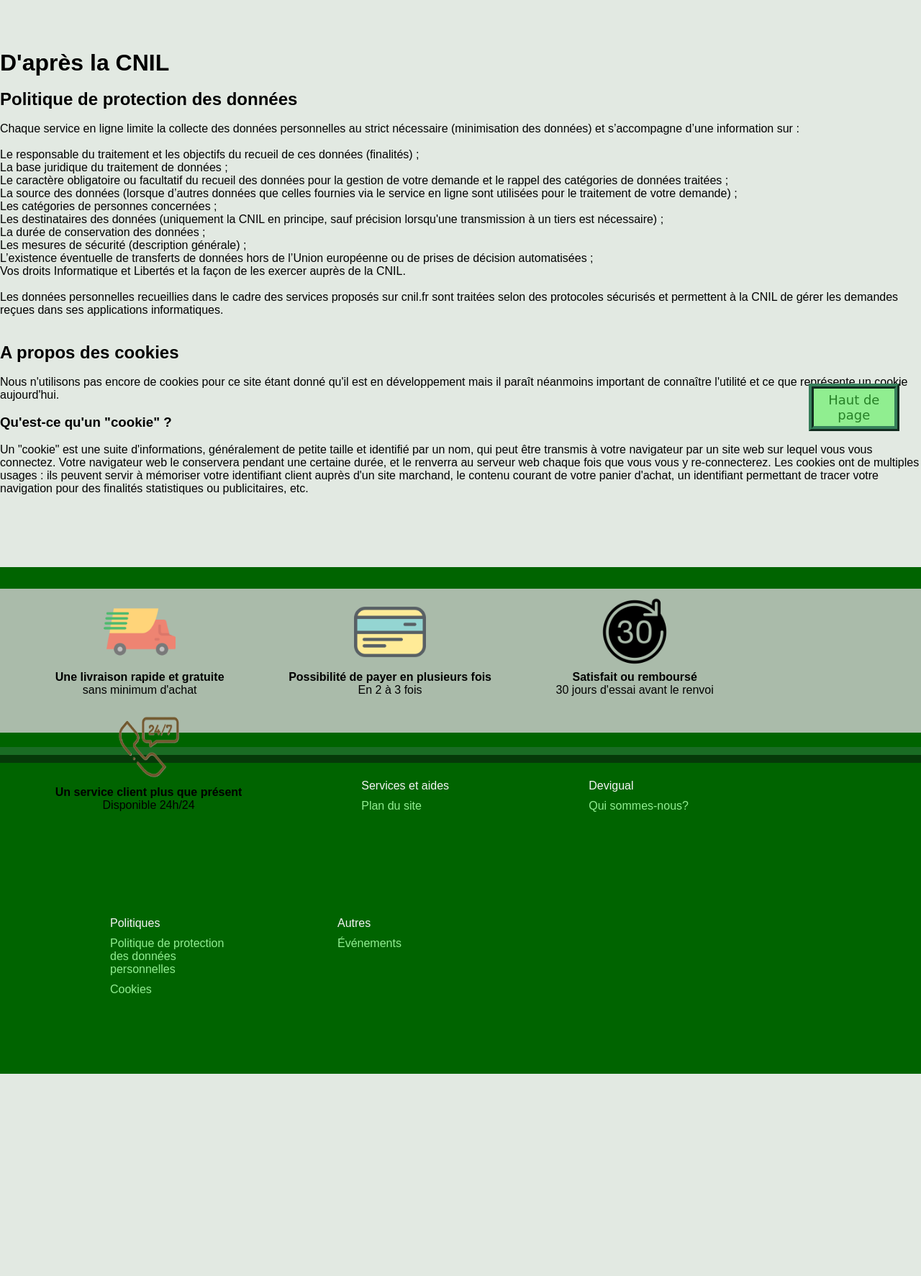
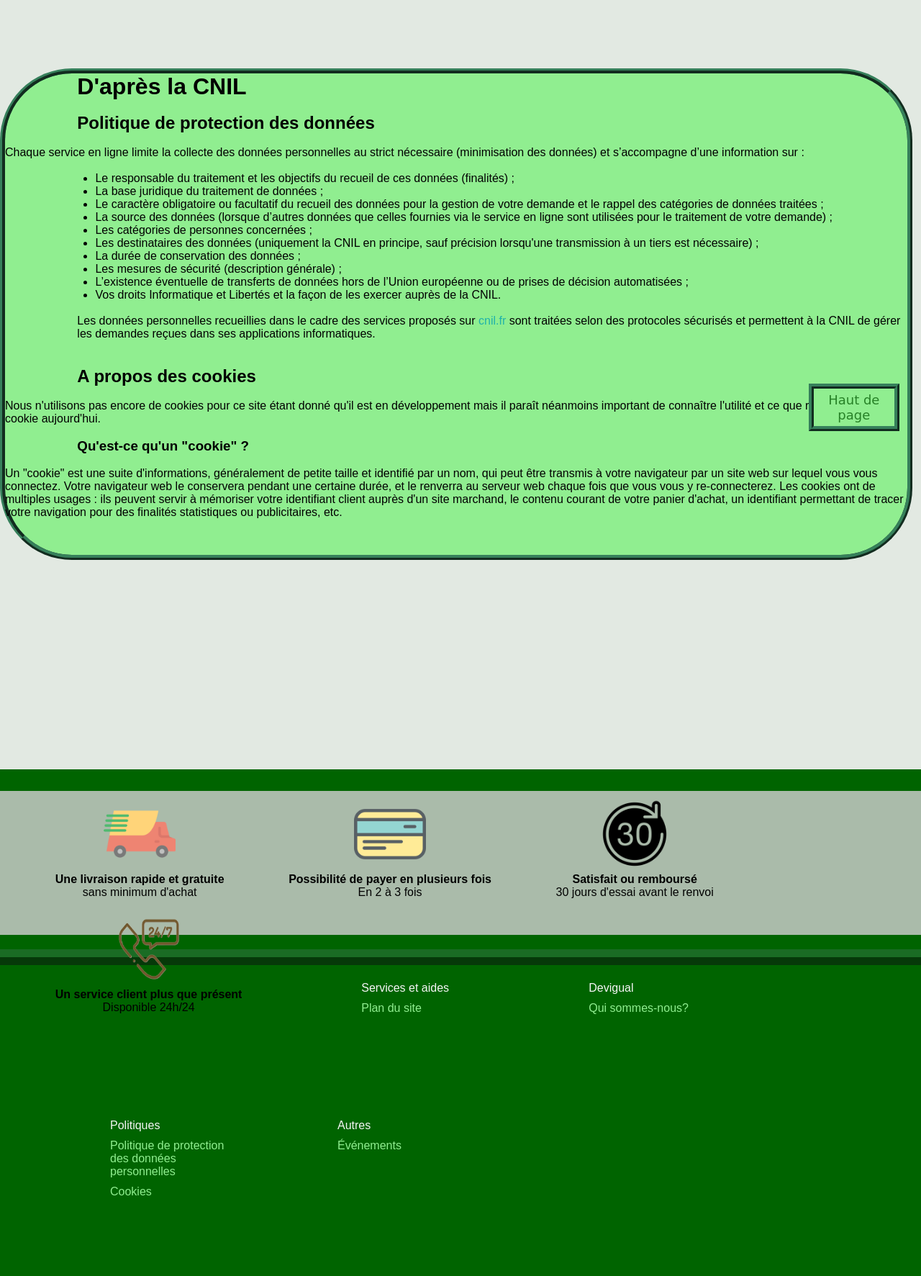
Before and after one commit to Axelerati0n/StarBooks, a PHP site: page /StarBooks/PHP/politique.php in a window 1280 px wide. Shown: the part 151-1924 px from the top of the page at 72% size. Before the commit the page ends 1643 px from the top, so only its background shows below. Run offline with PHP 8.4, Linux system fonts and the light colour scheme.

Commit message:
Update style.css

```diff
--- a/Css/style.css
+++ b/Css/style.css
@@ -394,5 +394,103 @@ a{
   list-style: none;
 }
 .marge2{
-  margin-top: 100px;
+  margin-top: 500px;
 }
+@media screen and (max-width: 858px) {
+  .prenom {
+    margin-left: 25%!important;
+    float: left!important;
+    width: 50%!important;
+  }
+  .pres {
+    margin-left: 5%!important;
+    margin-right: 5%!important;
+    margin-bottom: 20%!important;
+    width: 50%!important;
+    height: auto!important;
+  }
+  .block{
+    height: 20%!important;
+  }
+  .marge3{
+    margin-bottom: 2200px!important;
+  }
+}
+@media screen and (max-width: 1854px) {
+  .lol{
+    margin-bottom: 1000px!important;
+  }
+}
+.marge3{
+  margin-bottom: 1000px;
+}
+/*Presentation*/
+.block{
+  background-color: lightgreen;
+  height: auto;
+  border-radius: 100px;
+  float: left;
+  width: 98%;
+  border: 2mm ridge rgb(54, 128, 91);
+  margin-bottom: 5%;
+  margin-top: 2%;
+}
+.trait{
+  width: auto;
+  float: left;
+}
+.prenom{
+  border: 2mm ridge rgb(54, 128, 91);
+  text-align: center;
+  margin-right: 25%;
+  margin-top: 1%;
+  width: 15%;
+  float: right;
+}
+.pp{
+  margin-left: 20%;
+  border: 2mm ridge rgb(54, 128, 91);
+  margin-bottom: 3%;
+  margin-top: 3%;
+  width: auto;
+  overflow: hidden;
+  border-radius: 20px;
+}
+.pres{
+  text-align: center;
+  float: left;
+  margin-top: 2%;
+  margin-left: 5%;
+}
+/*politique*/
+.cnil{
+  margin-left: 8%;
+}
+.cnil2{
+  margin-left: 10%;
+}
+.espace{
+  margin-bottom: 50px;
+}
+.bou{
+  color:lightseagreen
+}
+/*plan*/
+.site{
+  margin: 1% 20%;
+  width: 60%;
+}
+.plan{
+  margin-left: 15%;
+}
+.plan:hover{
+  color: whitesmoke;
+  text-decoration: underline double;
+}
+.plan2:hover{
+  color: whitesmoke;
+  text-decoration: underline double;
+}
+.pub{
+  padding: 2% 0;
+}
```
